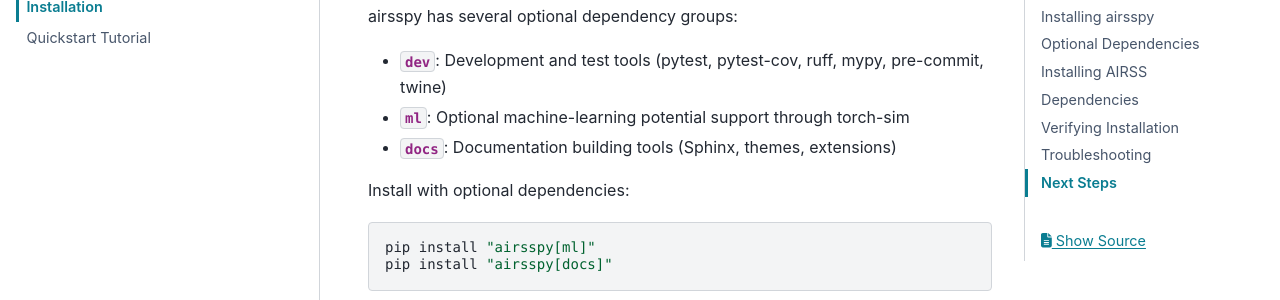
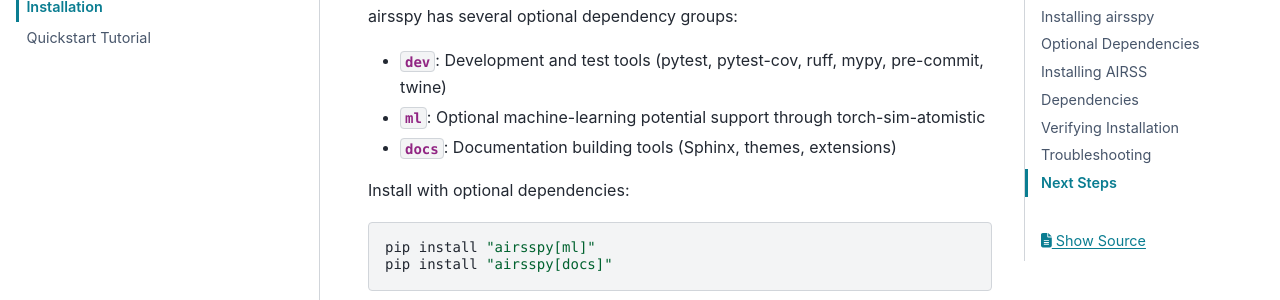
Before and after one commit to zhubonan/airsspy, a Sphinx documentation site: the page built from docs/getting-started/installation.md, in a window 1280 px wide and 900 px high, scrolled down 1104 px. Shown: the part 153-453 px from the top of the window. Built offline with Sphinx 7.4.7 and the PyData theme 0.15.4, drawn with Linux system fonts in a browser that asks for light colours; pages that are not in the unit, such as notebooks, are missing from menus.

```diff
--- a/docs/getting-started/installation.md
+++ b/docs/getting-started/installation.md
@@ -46,7 +46,7 @@ airsspy has several optional dependency groups:
 
 - **`dev`**: Development and test tools (pytest, pytest-cov, ruff, mypy,
   pre-commit, twine)
-- **`ml`**: Optional machine-learning potential support through torch-sim
+- **`ml`**: Optional machine-learning potential support through torch-sim-atomistic
 - **`docs`**: Documentation building tools (Sphinx, themes, extensions)
 
 Install with optional dependencies:
--- a/pyproject.toml
+++ b/pyproject.toml
@@ -54,7 +54,7 @@ dev = [
     "twine",
 ]
 ml = [
-    "torch-sim",
+    "torch-sim-atomistic>=0.4.0; python_version >= '3.12'",
 ]
 docs = [
     "sphinx>=7.0",
```
Also changed, not shown: 1 other file.
